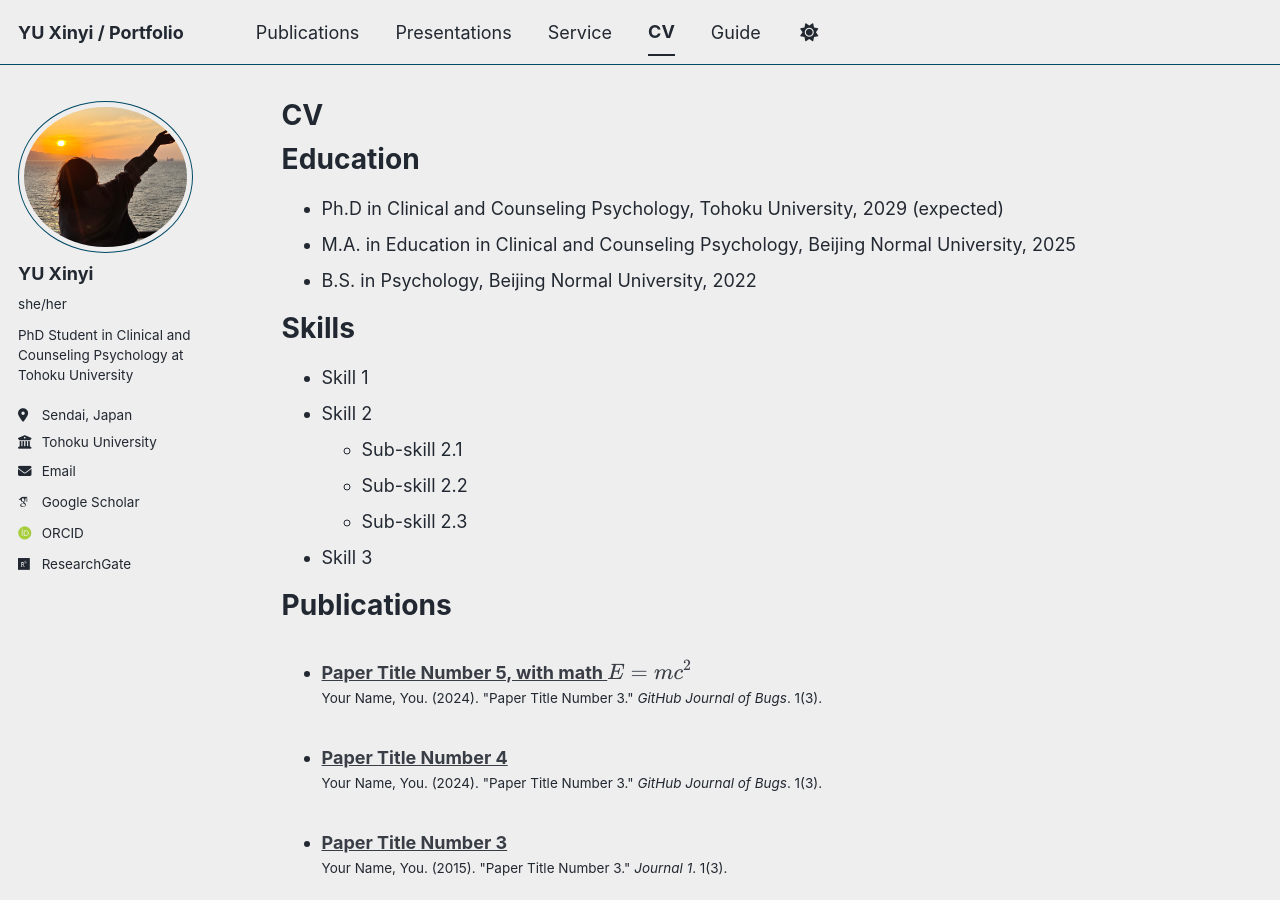
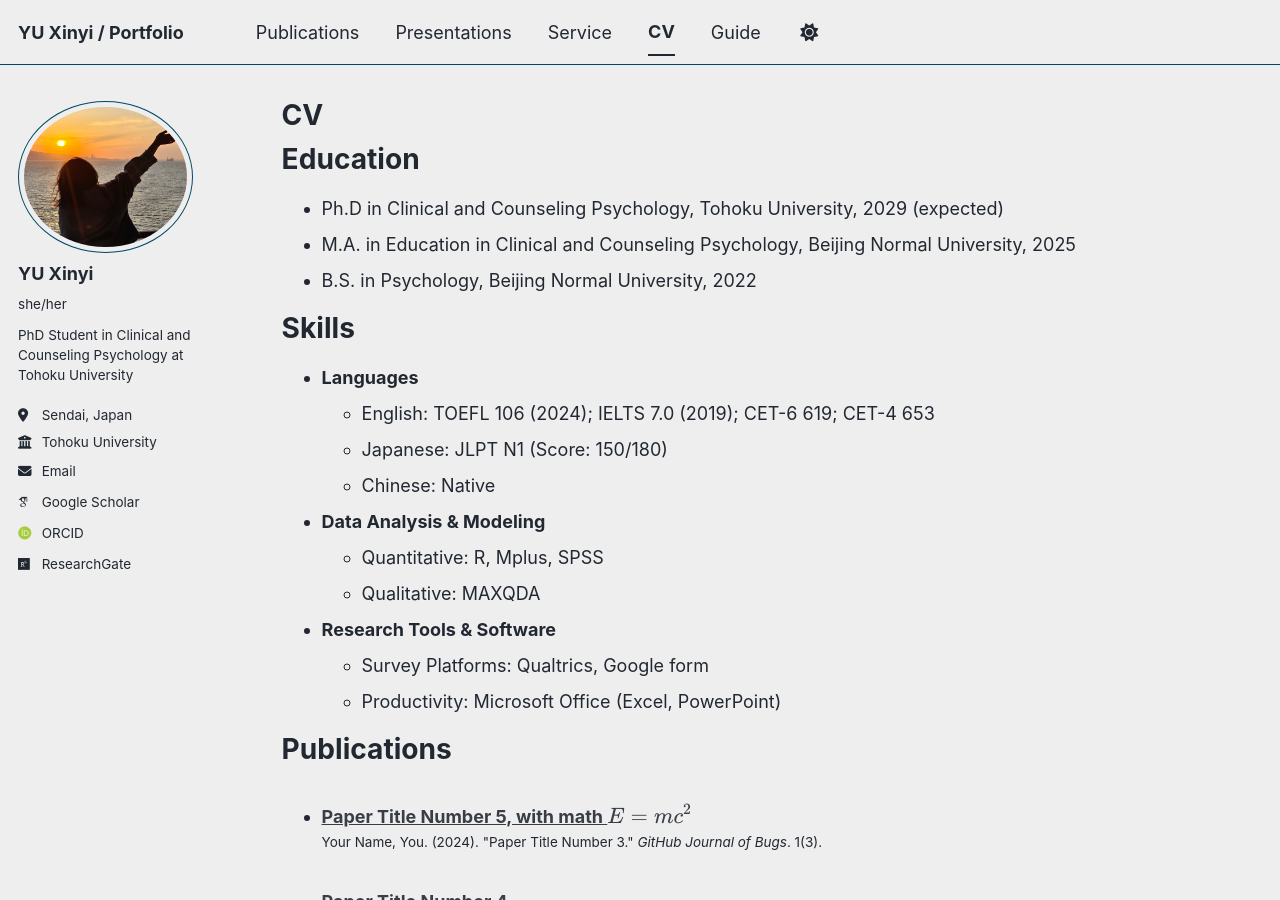
Before and after one commit to north119/north119.github.io, a Jekyll site: the page built from _pages/cv.md, in a window 1280 px wide and 900 px high. Built offline with Jekyll 4.4.1, drawn with Linux system fonts in a browser that asks for light colours; some web fonts are replaced; a script bundle is joined from its source files by our own code; library files that are not in the unit come from our copies.

Commit message:
Update cv.md

```diff
--- a/_pages/cv.md
+++ b/_pages/cv.md
@@ -17,12 +17,16 @@ Education
 
 Skills
 ======
-* Skill 1
-* Skill 2
-  * Sub-skill 2.1
-  * Sub-skill 2.2
-  * Sub-skill 2.3
-* Skill 3
+* **Languages**
+  * English: TOEFL 106 (2024); IELTS 7.0 (2019); CET-6 619; CET-4 653
+  * Japanese: JLPT N1 (Score: 150/180)
+  * Chinese: Native
+* **Data Analysis & Modeling**
+  * Quantitative: R, Mplus, SPSS
+  * Qualitative: MAXQDA
+* **Research Tools & Software**
+  * Survey Platforms: Qualtrics, Google form
+  * Productivity: Microsoft Office (Excel, PowerPoint)
 
 Publications
 ======
```
